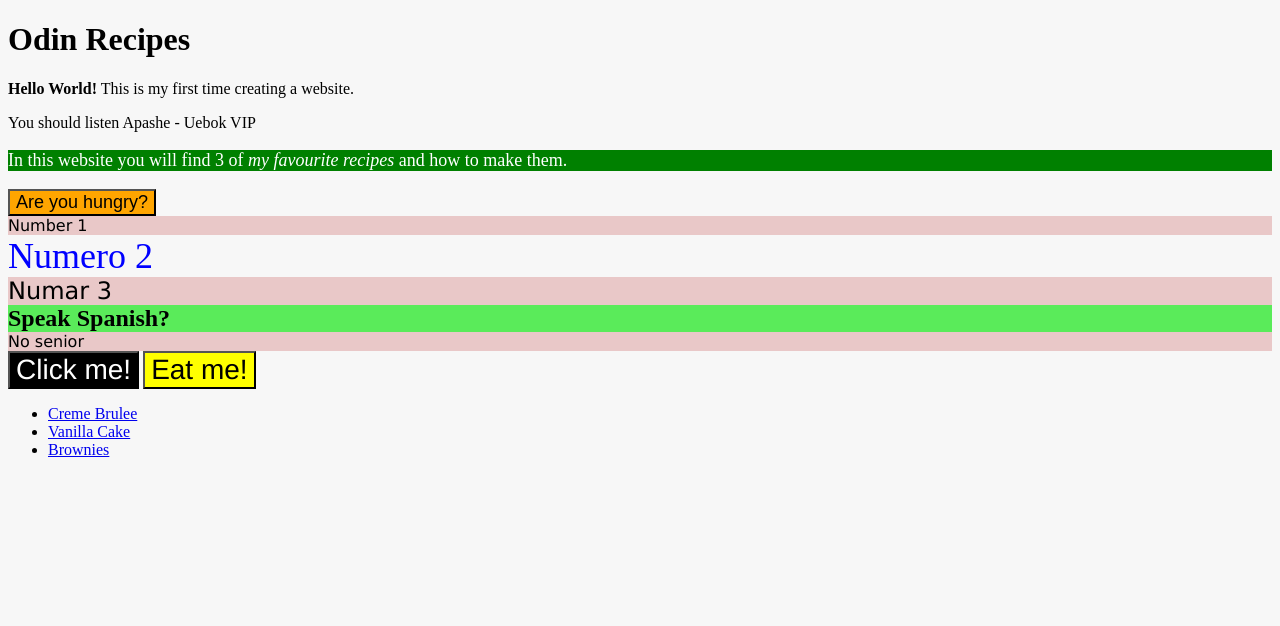
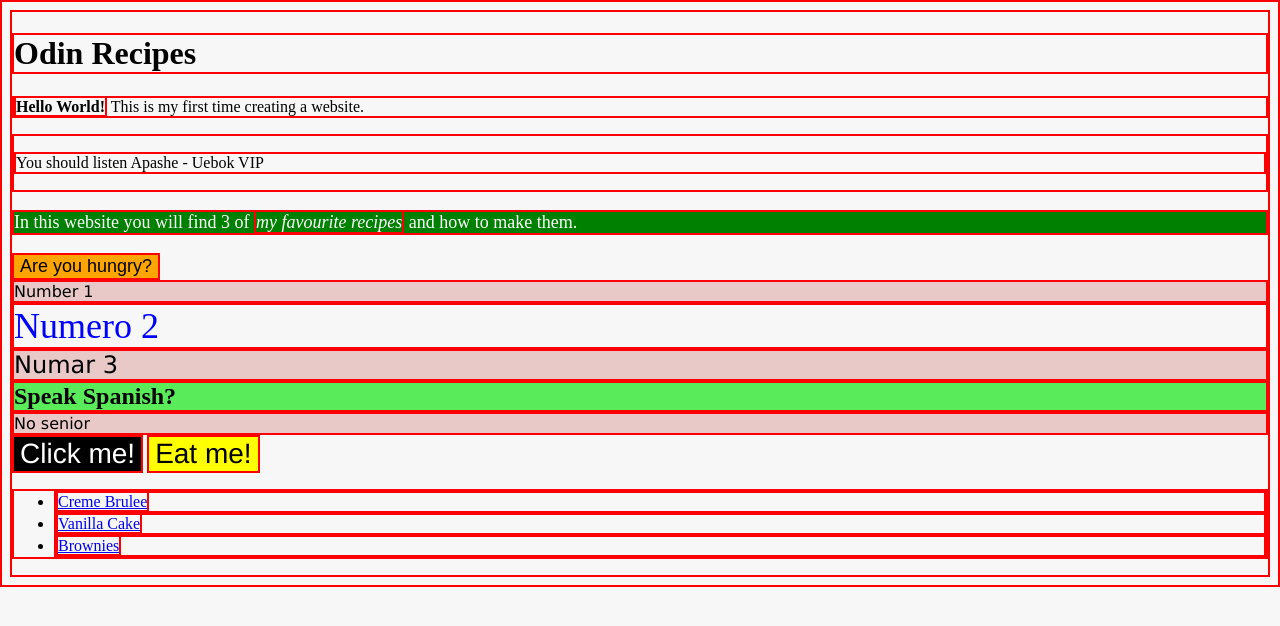
Before and after one commit to Aleionis/odin-recipes, a plain HTML site: page index.html in a window 1280 px wide. Drawn offline with Linux system fonts and the light colour scheme.

Commit message:
styles.css

```diff
--- a/style/styles.css
+++ b/style/styles.css
@@ -1,5 +1,9 @@
 body{
     background-color: rgb(247, 247, 247);
+}
+
+* {
+    border: 2px solid red
 }
 
 
```
